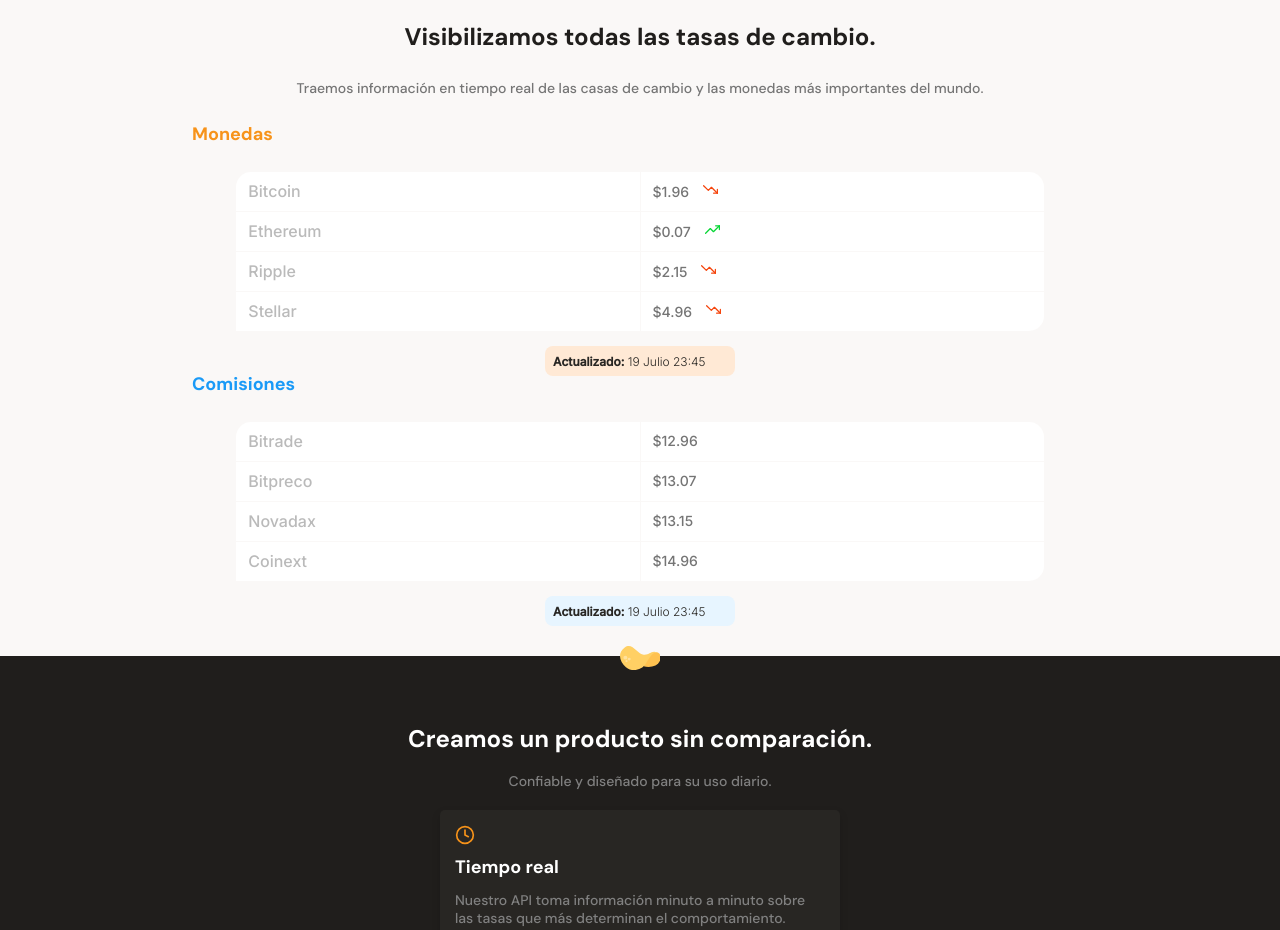
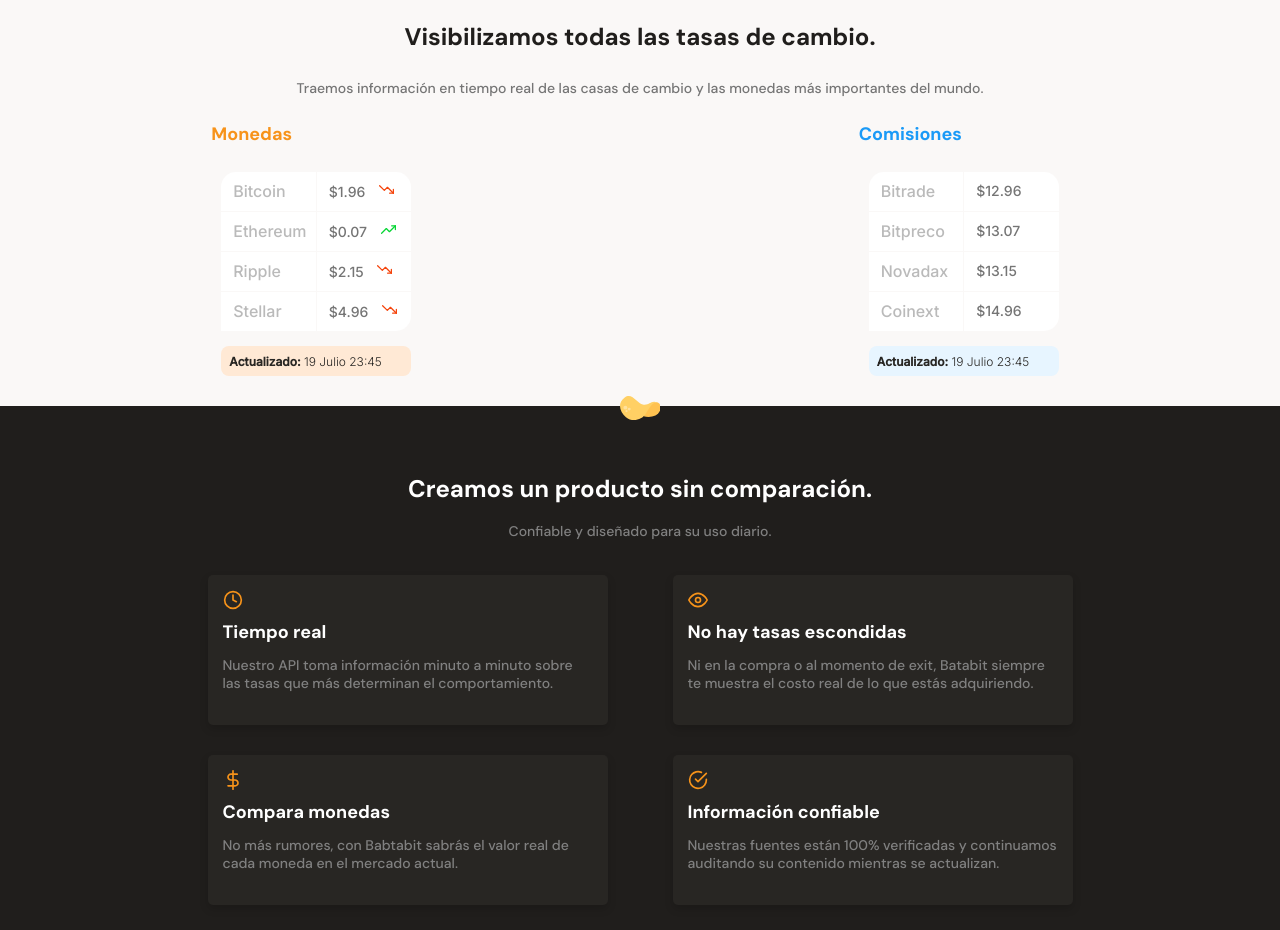
Before and after one commit to maverick-115/Batafit, a plain HTML site: page index.html in a window 1280 px wide. Shown: the part 640-1570 px from the top of the page. Drawn offline with Linux system fonts and the light colour scheme.

Commit message:
Finalizada la optimizacion para tablets y dekstop

```diff
--- /dev/null
+++ b/css/tablet.css
@@ -0,0 +1,13 @@
+.main-tables__slider {
+  overflow-x: unset;
+}
+.product-cards__container {
+  display: flex;
+  flex-wrap: wrap;
+  width: 930px;
+  margin: 0 auto;
+}
+.plans-container__slider {
+  justify-content: center;
+  overflow-x: unset;
+}
--- a/index.html
+++ b/index.html
@@ -12,6 +12,7 @@
       rel="stylesheet"
     />
     <link rel="stylesheet" href="./style.css" />
+    <link rel="stylesheet" href="./css/tablet.css" media="(min-width: 930px)" />
     <link rel="shortcut icon" href="./assets/icons/batata.svg" />
   </head>
   <body>
@@ -38,7 +39,7 @@
             monedas más importantes del mundo.
           </p>
         </div>
-
+        <section class="main-tables__slider">
           <!-- Tabla de Moneda -->
           <section class="main-tables-container">
             <div class="main-currency-table">
@@ -76,9 +77,13 @@
                   $12.96
                 </div>
                 <div class="table-cell table--left">Bitpreco</div>
-              <div class="table-cell table--right table-cell-value">$13.07</div>
+                <div class="table-cell table--right table-cell-value">
+                  $13.07
+                </div>
                 <div class="table-cell table--left">Novadax</div>
-              <div class="table-cell table--right table-cell-value">$13.15</div>
+                <div class="table-cell table--right table-cell-value">
+                  $13.15
+                </div>
                 <div class="table-cell table--left">Coinext</div>
                 <div class="table-cell table--bottom-right table-cell-value">
                   $14.96
@@ -88,6 +93,7 @@
                 <p><b>Actualizado:</b> 19 Julio 23:45</p>
               </div>
             </div>
+          </section>
         </section>
       </section>
       <section class="main-product-detail">
--- a/style.css
+++ b/style.css
@@ -138,10 +138,22 @@ main {
   line-height: 1.6rem;
   color: #757575;
 }
+.main-tables__slider {
+  display: flex;
+  gap: 1.5rem;
+  /* height: 31.6rem; */
+  overflow-x: scroll;
+  overscroll-behavior-x: contain;
+  scroll-snap-type: x proximity;
+}
+.main-tables-container {
+  min-width: 21rem;
+  margin: 0 auto;
+}
 .main-currency-table,
 .main-comision-table {
   justify-content: left;
-  width: 70%;
+  width: 100%;
   margin: 0 auto;
   font-family: "Inter";
   color: var(--grey);
@@ -225,6 +237,7 @@ main {
 }
 .currency-table__date p,
 .comision-table__date p {
+  scroll-snap-align: center;
   font-size: 1.2rem;
   line-height: 1.5rem;
   color: var(--warm-black);
```
Lines whose indentation alone changed are shown as unchanged.
